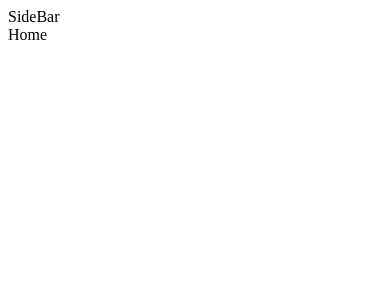
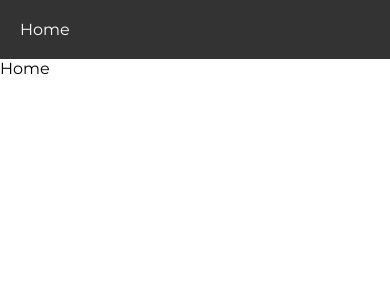
Before and after one commit to Thigoo/react-gerenciador-encomendas, a React (Create React App) app: page / in a window 390 px wide. Shown: the top 300 px of the page. Built offline with nearby package versions, Linux system fonts and the light colour scheme.

Commit message:
Ajustando responsividade do projeto

```diff
--- a/package.json
+++ b/package.json
@@ -36,5 +36,8 @@
       "last 1 firefox version",
       "last 1 safari version"
     ]
+  },
+  "devDependencies": {
+    "eslint-plugin-styled-components": "^0.0.0"
   }
 }
--- a/src/App.js
+++ b/src/App.js
@@ -1,15 +1,15 @@
 import { BrowserRouter } from "react-router-dom";
+import AppRoute from "./routes/AppRouter";
 import SideBar from "./components/SideBar";
-import AppRoute from "./routes/AppRouter";
-
+import './styles/global.css'
 function App() {
   return (
-    <>
+    <div className={'container'}>
     <BrowserRouter>
       <SideBar />
       <AppRoute />
     </BrowserRouter>
-    </>
+    </div>
   );
 }
 
--- a/src/components/SideBar.jsx
+++ /dev/null
@@ -1,9 +0,0 @@
-import React from 'react'
-
-function SideBar() {
-  return (
-    <div>SideBar</div>
-  )
-}
-
-export default SideBar
--- /dev/null
+++ b/src/components/SideBar/index.jsx
@@ -0,0 +1,35 @@
+import React from 'react'
+import { Link } from 'react-router-dom'
+import styled from 'styled-components';
+
+const SidebarWrapper = styled.div`
+  width: 200px; /* Largura da barra lateral */
+  height: 100%; /* Altura ocupando toda a altura da tela */
+  background-color: #333; /* Cor de fundo */
+  color: #fff; /* Cor do texto */
+  padding: 20px; /* Espaçamento interno */
+  box-sizing: border-box; /* Garante que o padding não aumente a largura total */
+
+  @media screen and (max-width: 480px) {
+    width: 100%;
+    height: auto;
+    color: yellow;
+    text-decoration: none;
+    })
+`;
+
+function SideBar() {
+
+  return (
+    <SidebarWrapper>
+      <Link to={'/'}
+        style={{
+          color: '#FFFFFF', textDecoration: 'none'
+        }}>
+        Home
+      </Link>
+    </SidebarWrapper>
+  )
+}
+
+export default SideBar
--- a/src/routes/AppRouter.jsx
+++ b/src/routes/AppRouter.jsx
@@ -1,9 +1,10 @@
 import React from 'react'
 import { Route, Routes } from 'react-router-dom'
-
 import Home from '../pages/Home'
 import Update from '../pages/Update'
 import Create from '../pages/Create'
+
+
 
 function AppRouter() {
   return (
--- /dev/null
+++ b/src/styles/global.css
@@ -0,0 +1,19 @@
+@import url('https://fonts.googleapis.com/css2?family=Montserrat&display=swap');
+
+* {
+    margin: 0;
+    padding: 0;
+    font-family: 'Montserrat', sans-serif;
+    box-sizing: border-box;
+}
+
+.container {
+    display: flex;
+    height: 100vh;
+}
+
+@media (max-width: 480px) {
+    .container {
+        flex-direction: column;
+    }
+}
```
Also changed, not shown: .eslintrc.js (deleted), src/components/Card/index.jsx (renamed from src/components/Card.jsx), src/pages/Create/index.jsx (renamed from src/pages/Create.jsx), src/pages/Home/index.jsx (renamed from src/pages/Home.jsx), src/pages/Update/index.jsx (renamed from src/pages/Update.jsx), 2 other files (tests, documents, lock files or other folders).
